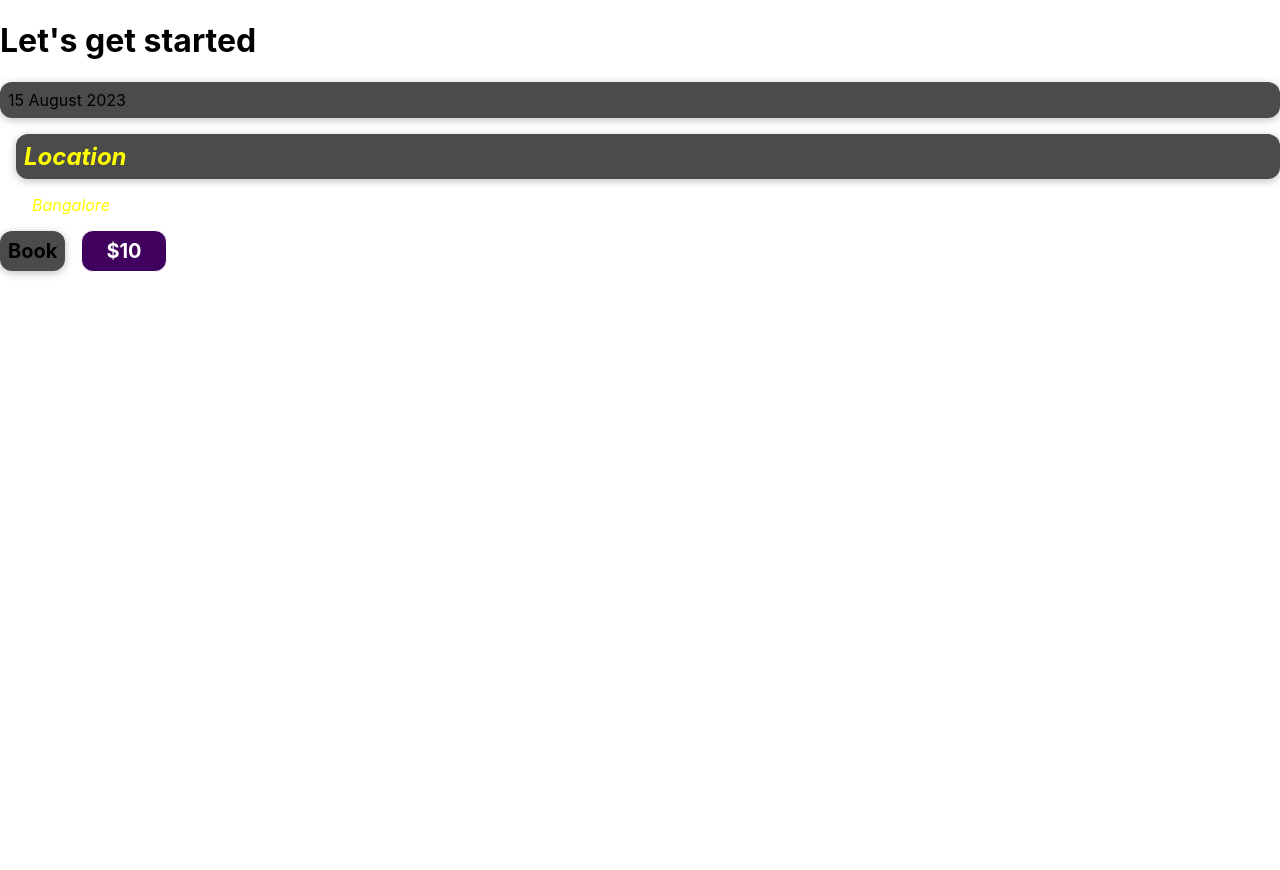
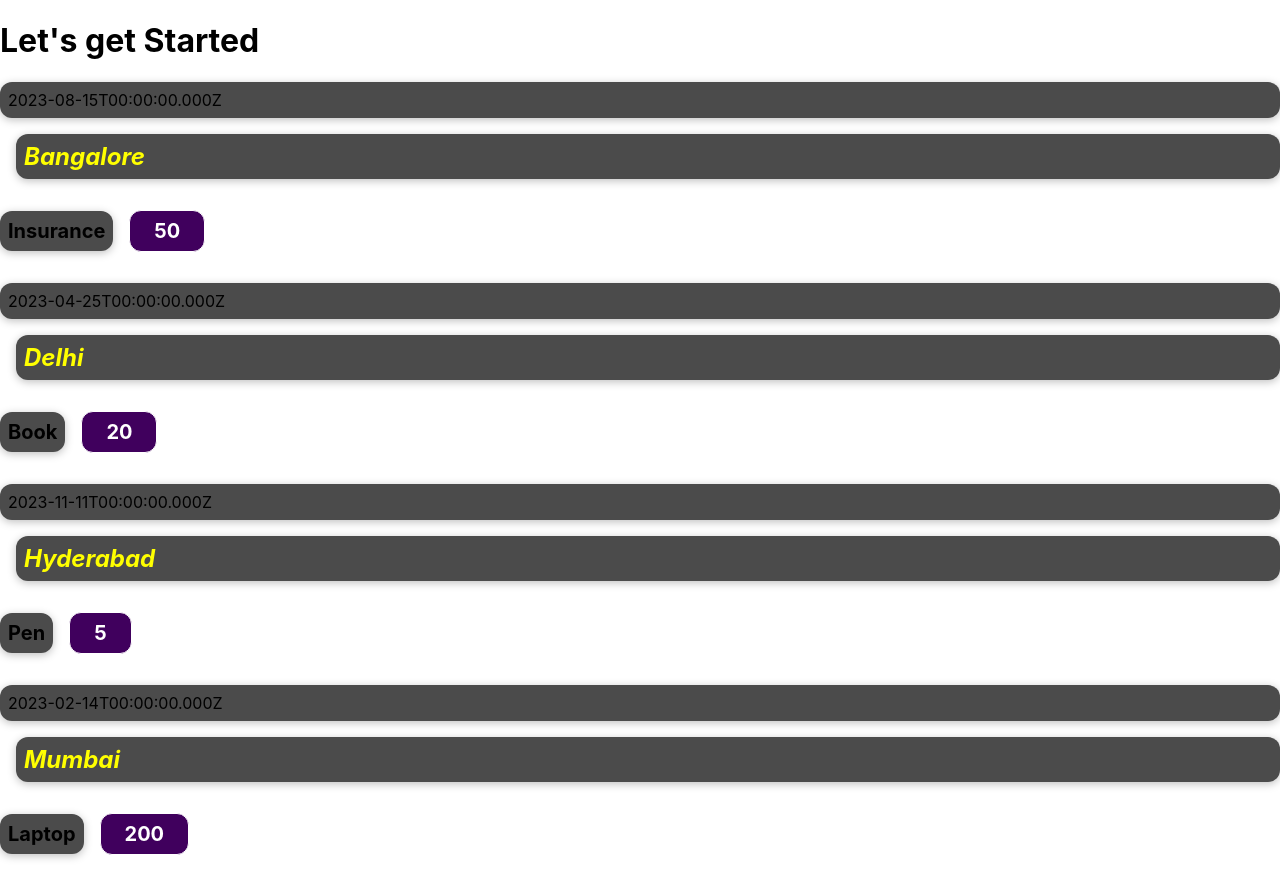
Before and after one commit to anandamayee126/react_project_one, a React (Create React App) app: page / in a window 1280 px wide. Before the commit the page ends 800 px from the top, so only its background shows below. Built offline with nearby package versions, Linux system fonts and the light colour scheme.

Commit message:
props added

```diff
--- a/src/App.js
+++ b/src/App.js
@@ -1,11 +1,34 @@
 import ExpenseItem from "./components/ExpenseItem";
 function App() {
   return (
-    <div>
-      <h1> Let's get started</h1>
-      <ExpenseItem></ExpenseItem>
-    </div>
-  );
+      <div>
+        <h1>Let's get Started</h1>
+        <ExpenseItem
+          date={new Date(2023, 7, 15)}
+           location="Bangalore"
+          title="Insurance"
+          price="50"
+        ></ExpenseItem>
+        <ExpenseItem
+          date={new Date(2023, 3, 25)}
+         location="Delhi"
+          title="Book"
+          price="20"
+        ></ExpenseItem>
+        <ExpenseItem
+          date={new Date(2023, 10, 11)}
+          location="Hyderabad"
+          title="Pen"
+          price="5"
+        ></ExpenseItem>
+        <ExpenseItem
+          date={new Date(2023, 1, 14)}
+          location="Mumbai"
+          title="Laptop"
+          price="200"
+        ></ExpenseItem>
+      </div>
+    );
 }
 
 export default App;
--- a/src/components/ExpenseItem.js
+++ b/src/components/ExpenseItem.js
@@ -1,16 +1,14 @@
 import "./ExpenseItem.css";
 
-function ExpenseItem() {
-  let expenseLocation="Bangalore";
+function ExpenseItem(props) {
+
   return (
     <div>
-      <div className="expense-item">15 August 2023</div>
-       <div className="expense-item__location"><h2 className="expense-item h2">Location</h2>
-          <div className="expense-item__location">{expenseLocation}</div>
-        </div>
+      <div className="expense-item">{props.date.toISOString()}</div>
+       <div className="expense-item__location"><h2 className="expense-item h2">{props.location}</h2></div>
       <div className="expense-item__description">
-        <h2 className="expense-item h2">Book</h2>
-        <div className="expense-item__price">$10</div>
+        <h2 className="expense-item h2">{props.title}</h2>
+        <div className="expense-item__price">{props.price}</div>
       </div>
     </div>
   );
```
